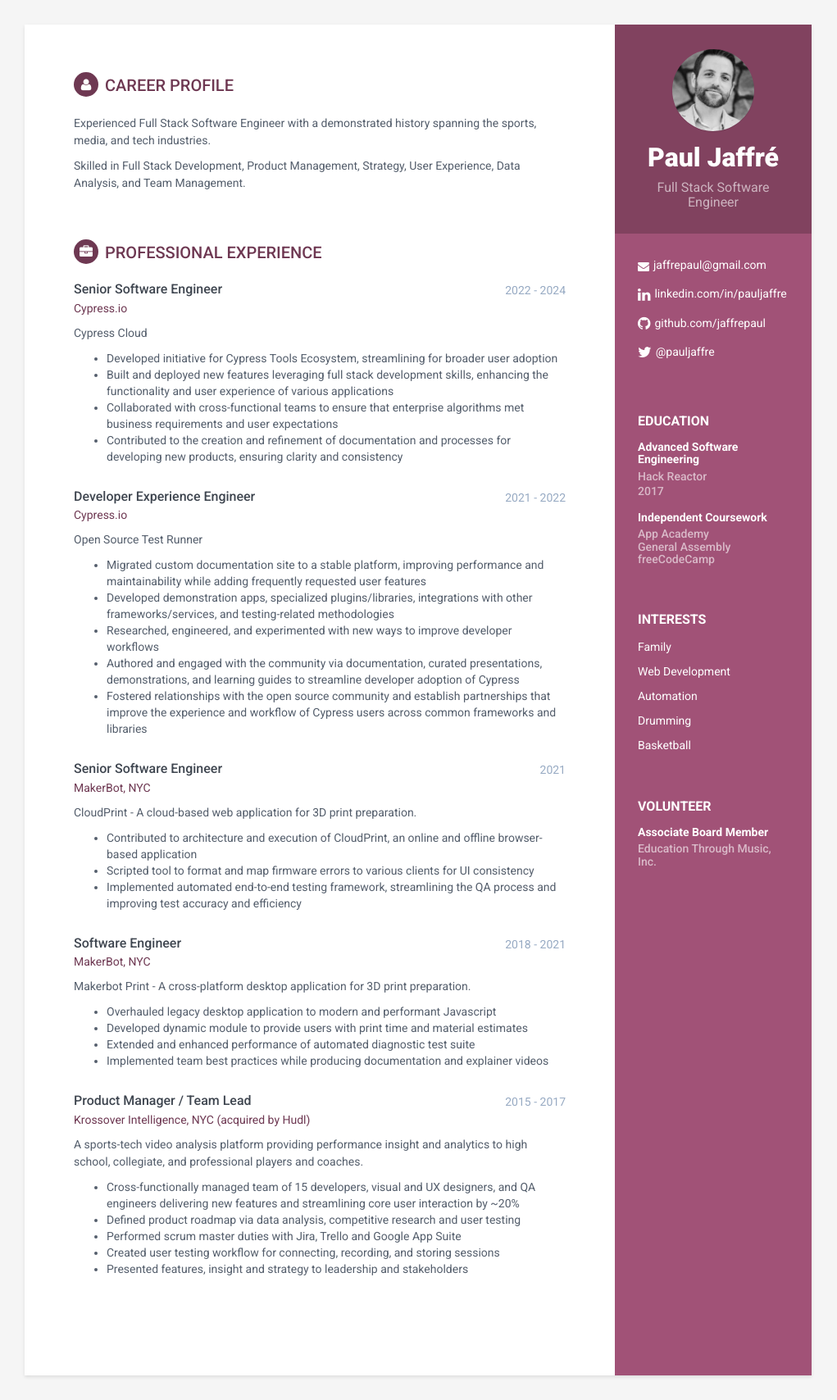
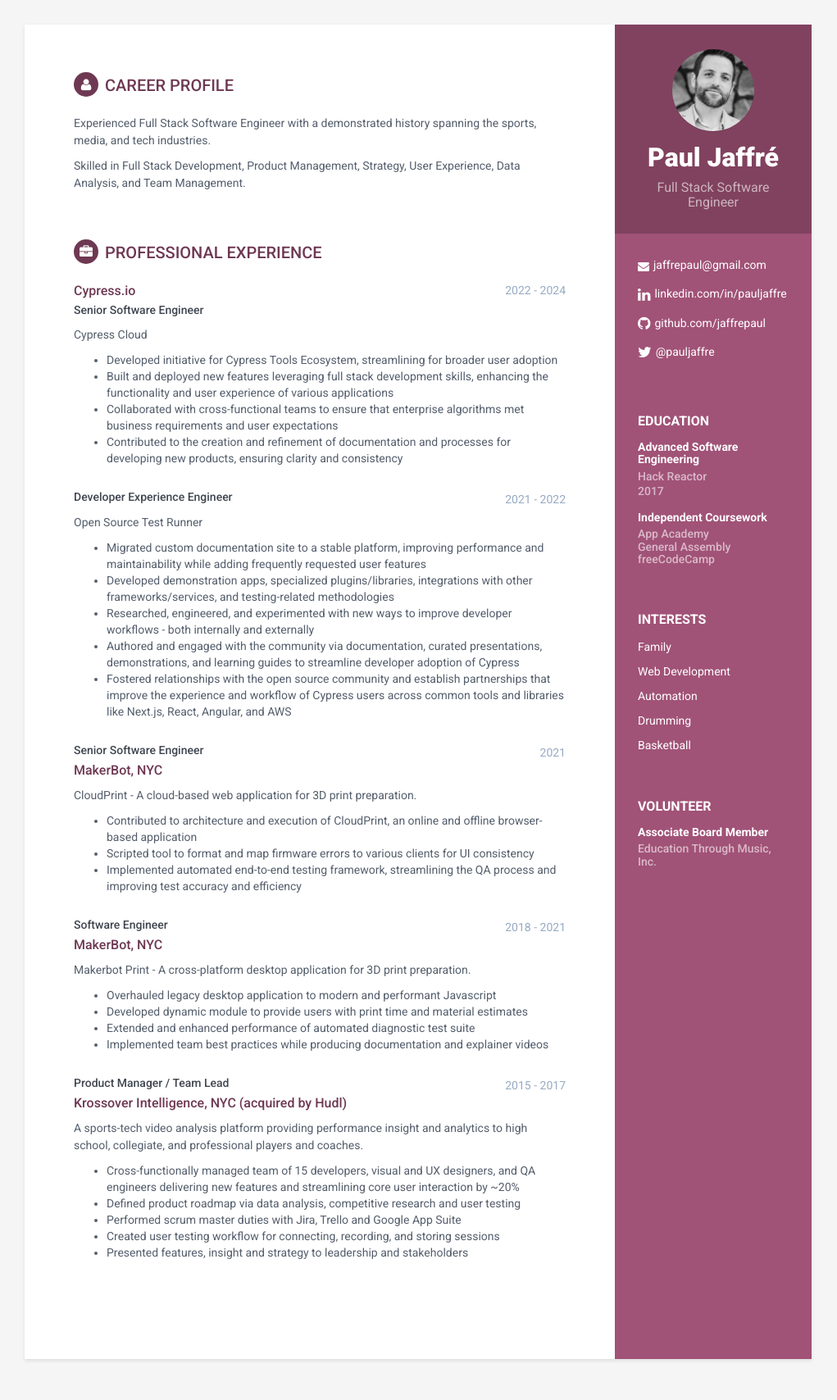
Before and after one commit to jaffrepaul/jaffrepaul.github.io, a Jekyll site: the page built from index.html, in a window 1280 px wide. Shown: the whole page at 82% size, without its empty margins (130-1151 px from the left). Built offline with Jekyll 4.4.1, drawn with Linux system fonts in a browser that asks for light colours.

Commit message:
group company positions

```diff
--- a/_includes/experience.html
+++ b/_includes/experience.html
@@ -4,13 +4,13 @@
     <div class="item">
         <div class="meta">
             <div class="upper-row">
+                <div class="company">
+                    <a href="https://www.cypress.io/cloud" target="_blank">Cypress.io</a>
+                </div>
                 <h3 class="job-title">Senior Software Engineer</h3>
                 <div class="time">2022 - 2024</div>
             </div>
             <!--//upper-row-->
-            <div class="company">
-                <a href="https://www.cypress.io/cloud" target="_blank">Cypress.io</a>
-            </div>
         </div>
         <!--//meta-->
         <div class="details">
@@ -29,13 +29,13 @@
     <div class="item">
         <div class="meta">
             <div class="upper-row">
+                <!-- <div class="company">
+                    <a href="https://www.cypress.io/app" target="_blank">Cypress.io</a>
+                </div> -->
                 <h3 class="job-title">Developer Experience Engineer</h3>
                 <div class="time">2021 - 2022</div>
             </div>
             <!--//upper-row-->
-            <div class="company">
-                <a href="https://www.cypress.io/app" target="_blank">Cypress.io</a>
-            </div>
         </div>
         <!--//meta-->
         <div class="details">
@@ -43,9 +43,9 @@
             <ul>
                 <li>Migrated custom documentation site to a stable platform, improving performance and maintainability while adding frequently requested user features</li>
                 <li>Developed demonstration apps, specialized plugins/libraries, integrations with other frameworks/services, and testing-related methodologies</li>
-                <li>Researched, engineered, and experimented with new ways to improve developer workflows</li>
+                <li>Researched, engineered, and experimented with new ways to improve developer workflows - both internally and externally</li>
                 <li>Authored and engaged with the community via documentation, curated presentations, demonstrations, and learning guides to streamline developer adoption of Cypress</li>
-                <li>Fostered relationships with the open source community and establish partnerships that improve the experience and workflow of Cypress users across common frameworks and libraries</li>
+                <li>Fostered relationships with the open source community and establish partnerships that improve the experience and workflow of Cypress users across common tools and libraries like Next.js, React, Angular, and AWS</li>
             </ul>
         </div>
         <!--//details-->
--- a/assets/css/styles-4.css
+++ b/assets/css/styles-4.css
@@ -209,10 +209,10 @@ span {
 }
 .main-wrapper .job-title {
   color: #3F4650;
-  font-size: 16px;
+  font-size: 14px;
   margin-top: 0;
-  margin-bottom: 2px;
   font-weight: 500;
+  margin-bottom: 4px;
 }
 .main-wrapper .time {
   position: absolute;
@@ -221,8 +221,14 @@ span {
   color: #97AAC3;
 }
 .main-wrapper .company {
-  margin-bottom: 10px;
+  font-size: 16px;
+  margin-bottom: 4px;
   color: #97AAC3;
+  font-weight: 500;
+}
+
+.main-wrapper .details {
+  margin-top: 8px;
 }
 .main-wrapper .project-title {
   font-size: 16px;
```
Also changed, not shown: 2 other files.
